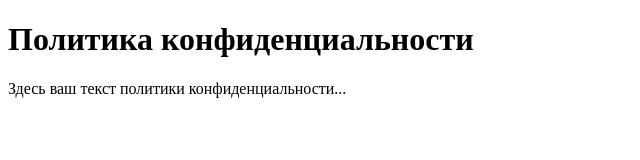
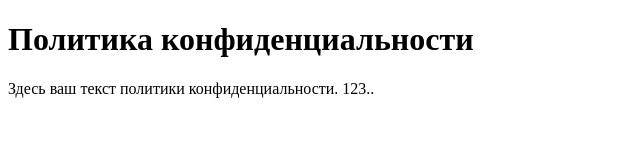
Before and after one commit to Sergey-Bl/privacy-policy, a plain HTML site: page docs/index.html in a window 1280 px wide. Shown: the full height of the page, 0-640 px from the left. Drawn offline with Linux system fonts and the light colour scheme.

Commit message:
no message

```diff
--- a/docs/index.html
+++ b/docs/index.html
@@ -5,6 +5,6 @@
 </head>
 <body>
 <h1>Политика конфиденциальности</h1>
-<p>Здесь ваш текст политики конфиденциальности...</p>
+<p>Здесь ваш текст политики конфиденциальности. 123..</p>
 </body>
 </html>
```
